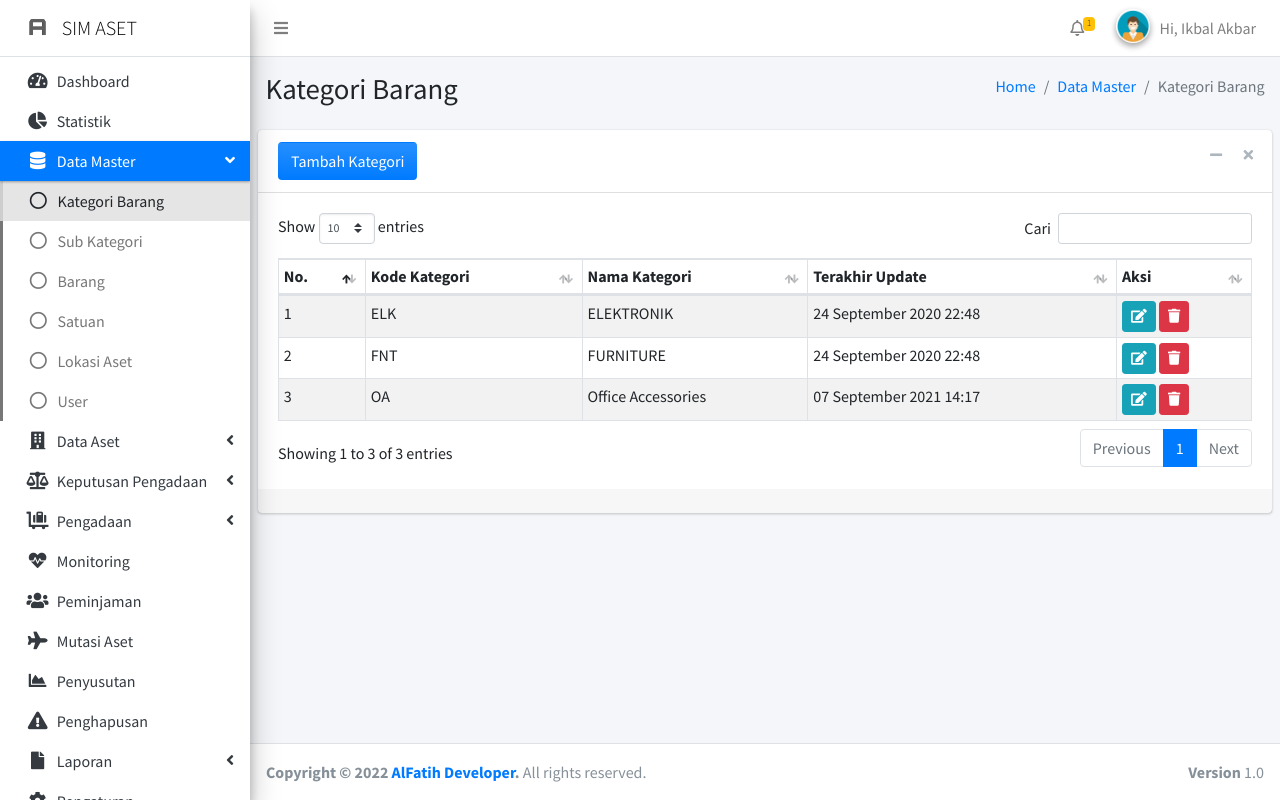
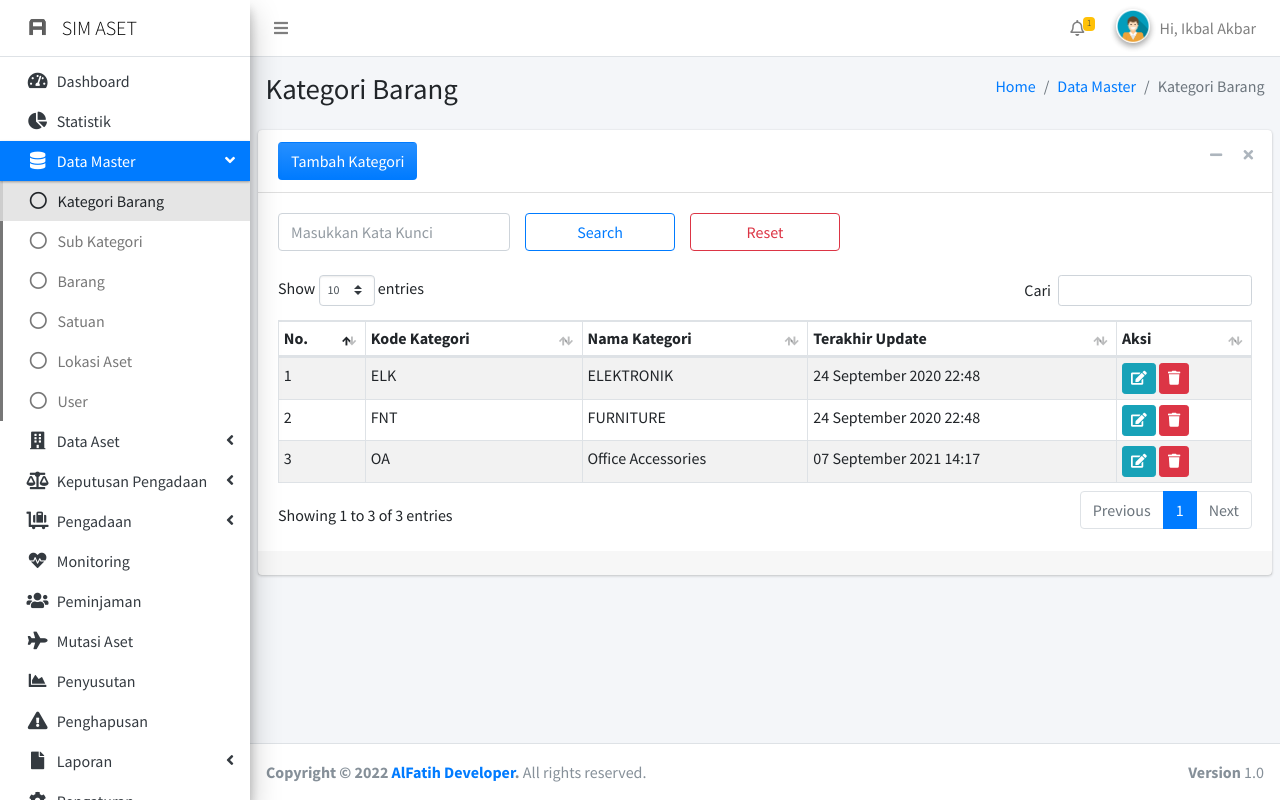
Before and after one commit to candramwijaya/simaset, a CodeIgniter app: page /database/kategori in a window 1280 px wide. Run offline with CodeIgniter, Linux system fonts and the light colour scheme; a user stored in the database is signed in; data comes from the database, SQL or seed files in the repository; some libraries are stand-ins or nearby versions.

Commit message:
update v_jb.php not done

```diff
--- a/application/views/master/v_jb.php
+++ b/application/views/master/v_jb.php
@@ -38,6 +38,22 @@
             </div>
         </div>
           <div class="card-body">
+          <form action="<?=base_url('KategoriBarang/filter')?>" method="POST">
+              <div class="row">
+                  <div class="col-3">
+                    <input type="text" class="form-control" placeholder="Masukkan Kata Kunci" name="kata_kunci">
+
+                    </input>
+                  </div>
+                  <div class="col-2">
+                    <button type="submit" class="btn btn-block btn-outline-primary">Search</button>
+                  </div>
+                  <div class="col-2">
+                    <button type="reset" class="btn btn-block btn-outline-danger">Reset</button>
+                  </div>
+              </div>
+          </form>
+          <br/>
             <?php echo form_error('jenis_barang'); ?>
             <div class="table-responsive">
                            <table id="example1" class="table table-bordered table-striped table-sm">
```
